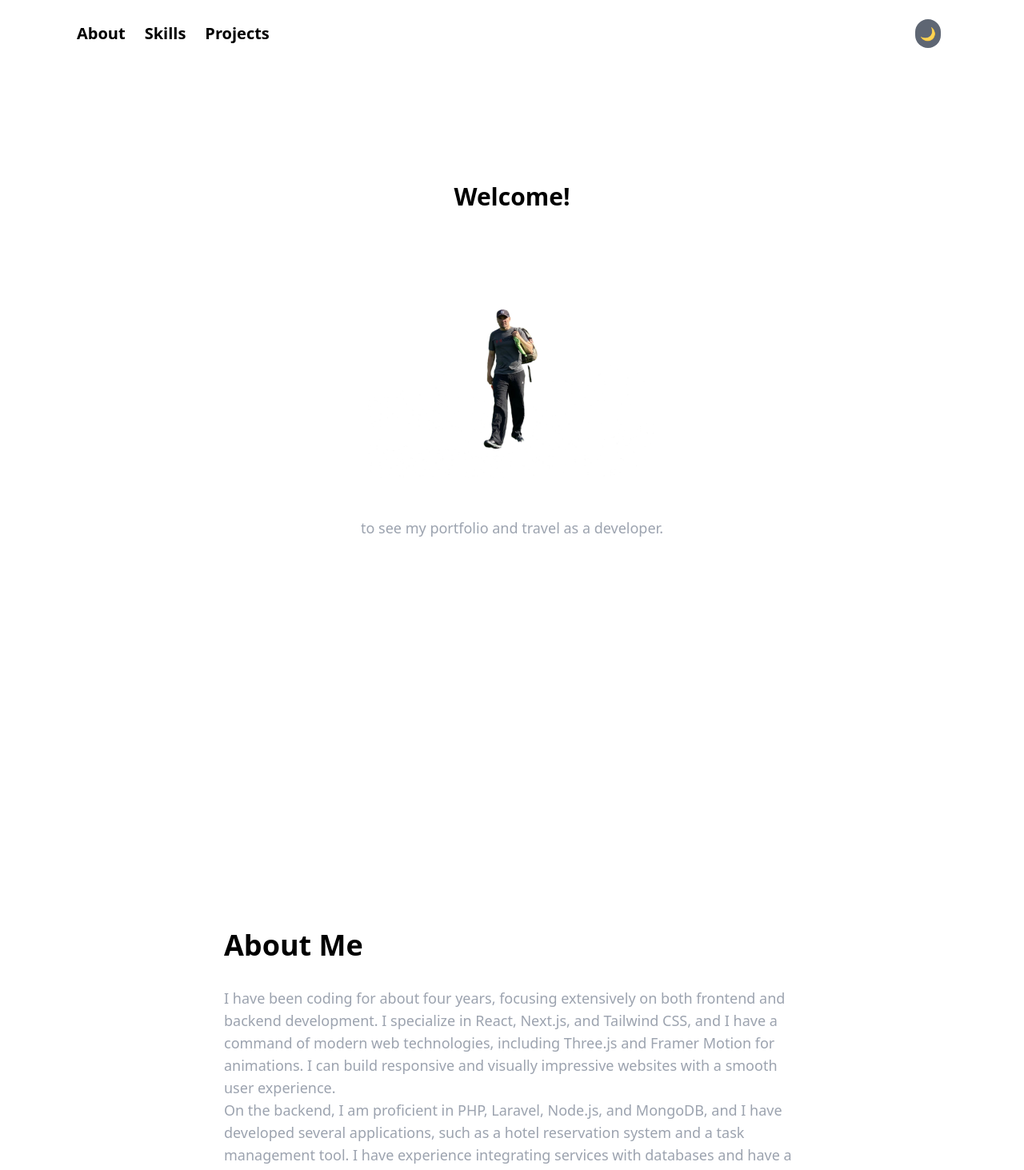
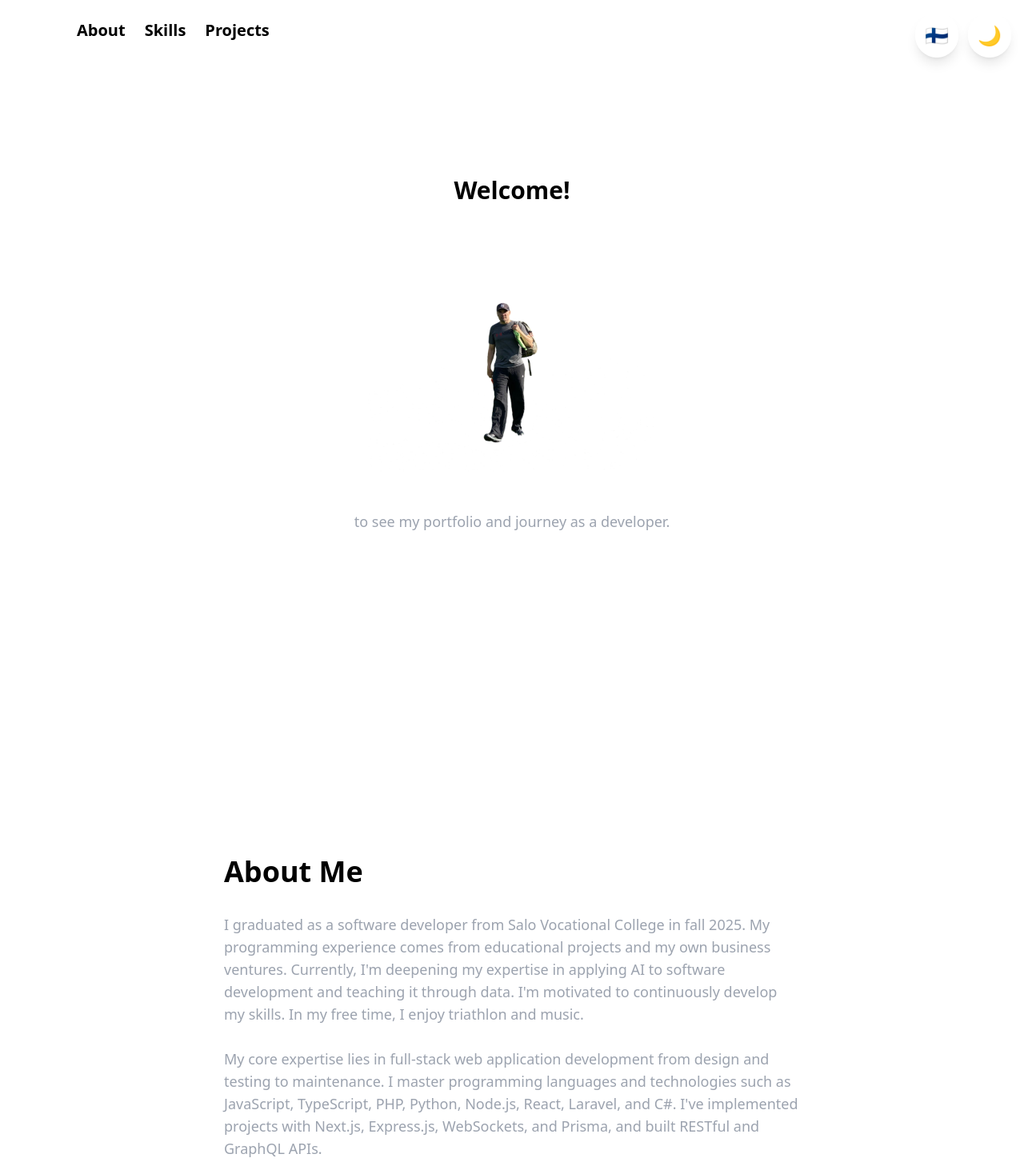
Before and after one commit to Moontags/portfolio, a Next.js app: page / in a window 1280 px wide. Shown: the top 1463 px of the page at 80% size. Built offline with nearby package versions, Linux system fonts and the light colour scheme.

Commit message:
New text updated

```diff
--- a/app/page.tsx
+++ b/app/page.tsx
@@ -3,38 +3,141 @@ import { useState } from "react";
 import { motion } from "framer-motion";
 import Image from "next/image";
 
-const projects = [
-  { title: "Quiz Master", description: "A school project and a quiz application built with Next.js and TypeScript. The application fetches quiz questions from a JSON file and providing responsive user experience. Hosted on Vercel.", image: "/taitaja.png", link: "https://taitaja.vercel.app/" },
-  { title: "Living a Healthy Life", description: " A client website built with React to showcase services offered by a wellness professional. The site features a responsive design and Hosted on Louhi.", image: "/eeva.png", link: "https://www.eevakoskela.fi/" },
-  { title: "Cleaning Made Easy", description: "A static website for a cleaning service company. Technologies: HTML, CSS and hosted on Github pages", image: "/siivousote.png", link: "https://moontags.github.io/siivousote/" },
-  { title: "Lakes of Finland", description: "A web application that displays a gallery of Finnish lakes. The project focuses on using JavaScript to create an interactive user experience, including image manipulation and dynamic content loading.", image: "/jarvi.png", link: "https://moontags.github.io/Finnish_Lakes-_Gallery/" },
-  { title: "Weather App", description: "A web application that fetches real-time weather data using a third-party API. The app demonstrates the ability to handle API requests and dynamically display information to the user.", image: "/w1.png", link: "https://moontags.github.io/Weather_App/" },
-  { title: "Todo app", description: "A task management application built with Next.js. This project showcases the ability to create, edit, and delete tasks, demonstrating fundamental CRUD operations.", image: "/todo1.png", link: "https://todo-lake-nine-41.vercel.app/" },
-
-
-];
+// Käännökset
+const translations = {
+  en: {
+    welcome: "Welcome!",
+    portfolioText: "to see my portfolio and journey as a developer.",
+    about: "About Me",
+    aboutText1: "I graduated as a software developer from Salo Vocational College in fall 2025. My programming experience comes from educational projects and my own business ventures. Currently, I'm deepening my expertise in applying AI to software development and teaching it through data. I'm motivated to continuously develop my skills. In my free time, I enjoy triathlon and music.",
+    aboutText2: "My core expertise lies in full-stack web application development from design and testing to maintenance. I master programming languages and technologies such as JavaScript, TypeScript, PHP, Python, Node.js, React, Laravel, and C#. I've implemented projects with Next.js, Express.js, WebSockets, and Prisma, and built RESTful and GraphQL APIs.",
+    aboutText3: "I have experience with both relational databases (MySQL, PostgreSQL) and NoSQL databases (MongoDB). I understand performance optimization, SEO fundamentals, and key security practices (OWASP Top 10, encryption, JWT, OAuth). I work with cloud services like AWS, Vercel, Render, and Docker, applying DevOps principles and CI/CD pipelines.",
+    aboutText4: "I also have knowledge of AI technologies including TensorFlow and PyTorch. I have a keen eye for UI/UX design and pay close attention to detail. My projects are well-documented and scalable.",
+    skills: "Skills",
+    frontendTech: "Frontend Technologies:",
+    backendTech: "Backend Technologies:",
+    databases: "Databases:",
+    versionControl: "Version Control & Tools:",
+    projectManagement: "Project Management & Collaboration:",
+    graphicDesign: "Graphic Design:",
+    projects: "Projects",
+    viewButton: "View",
+    nextButton: "Next",
+    project1Title: "Quiz Master",
+    project1Desc: "A school project and a quiz application built with Next.js and TypeScript. The application fetches quiz questions from a JSON file and providing responsive user experience. Hosted on Vercel.",
+    project2Title: "Living a Healthy Life",
+    project2Desc: "A client website built with React to showcase services offered by a wellness professional. The site features a responsive design and Hosted on Louhi.",
+    project3Title: "Cleaning Made Easy",
+    project3Desc: "A static website for a cleaning service company. Technologies: HTML, CSS and hosted on Github pages",
+    project4Title: "Lakes of Finland",
+    project4Desc: "A web application that displays a gallery of Finnish lakes. The project focuses on using JavaScript to create an interactive user experience, including image manipulation and dynamic content loading.",
+    project5Title: "Weather App",
+    project5Desc: "A web application that fetches real-time weather data using a third-party API. The app demonstrates the ability to handle API requests and dynamically display information to the user.",
+    project6Title: "Todo app",
+    project6Desc: "A task management application built with Next.js. This project showcases the ability to create, edit, and delete tasks, demonstrating fundamental CRUD operations.",
+  },
+  fi: {
+    welcome: "Tervetuloa!",
+    portfolioText: "nähdäksesi portfolioni ja matkani kehittäjänä.",
+    about: "Tietoa minusta",
+    aboutText1: "Olen syksyllä 2025 Salon ammattiopistosta valmistunut ohjelmistokehittäjä. Kokemusta ohjelmoinnista on kertynyt koulutuksen projekteista sekä oman yritystoiminnan kautta. Tällä hetkellä syvennän osaamistani tekoälyn soveltamisessa ohjelmistokehityksessä ja sen opettamisessa datan avulla. Olen motivoitunut kehittämään taitojani jatkuvasti. Harrastuksiini kuuluu triathlon ja musiikki.",
+    aboutText2: "Erityisosaamistani on full-stack-verkkosovellusten kehittäminen suunnittelusta ja testauksesta ylläpitoon. Hallitsen ohjelmointikieliä ja teknologioita, kuten JavaScript, TypeScript, PHP, Python, Node.js, React, Laravel ja C#. Olen toteuttanut projekteja Next.js:llä, Express.js:llä, WebSocketsilla ja Prismalla, sekä rakentanut RESTful- ja GraphQL-rajapintoja.",
+    aboutText3: "Kokemusta minulla on sekä relaatiotietokannoista (MySQL, PostgreSQL) että NoSQL-tietokannoista (MongoDB). Ymmärrän suorituskyvyn optimointia, SEO:n perusteita sekä tietoturvan keskeiset käytännöt (OWASP Top 10, salaus, JWT, OAuth). Työskentelen pilvipalvelujen kuten AWS:n, Vercelin, Renderin ja Dockerin parissa soveltaen DevOps-periaatteita ja CI/CD-putkia.",
+    aboutText4: "Minulla on myös osaamista tekoälyteknologioista, kuten TensorFlow ja PyTorch. Minulla on tarkka silmä UI/UX-suunnitteluun ja kiinnitän huomiota yksityiskohtiin. Projektini ovat hyvin dokumentoituja ja skaalautuvia.",
+    skills: "Taidot",
+    frontendTech: "Frontend-teknologiat:",
+    backendTech: "Backend-teknologiat:",
+    databases: "Tietokannat:",
+    versionControl: "Versionhallinta & Työkalut:",
+    projectManagement: "Projektinhallinta & Yhteistyö:",
+    graphicDesign: "Graafinen suunnittelu:",
+    projects: "Projektit",
+    viewButton: "Katso",
+    nextButton: "Seuraava",
+    project1Title: "Tietovisailumestari",
+    project1Desc: "Kouluprojekti ja tietovisailusovellus rakennettu Next.js:llä ja TypeScriptillä. Sovellus hakee kysymykset JSON-tiedostosta tarjoten responsiivisen käyttökokemuksen. Isännöity Vercelissä.",
+    project2Title: "Terveellinen elämä",
+    project2Desc: "Asiakassivusto rakennettu Reactilla esittelemään hyvinvointiammattilaisen palveluita. Sivusto sisältää responsiivisen suunnittelun ja on isännöity Louhella.",
+    project3Title: "Siivous helpoksi",
+    project3Desc: "Staattinen verkkosivusto siivouspalveluyritykselle. Teknologiat: HTML, CSS ja isännöity Github pagesissa.",
+    project4Title: "Suomen järvet",
+    project4Desc: "Verkkosovellus, joka näyttää gallerian suomalaisista järvistä. Projekti keskittyy JavaScriptin käyttöön interaktiivisen käyttökokemuksen luomiseen, sisältäen kuvankäsittelyn ja dynaamisen sisällön lataamisen.",
+    project5Title: "Sääsovellus",
+    project5Desc: "Verkkosovellus, joka hakee reaaliaikaista säädataa kolmannen osapuolen API:sta. Sovellus osoittaa kykyä käsitellä API-pyyntöjä ja näyttää tietoa dynaamisesti käyttäjälle.",
+    project6Title: "Tehtäväsovellus",
+    project6Desc: "Tehtävienhallintasovellus rakennettu Next.js:llä. Tämä projekti esittelee kykyä luoda, muokata ja poistaa tehtäviä, osoittaen perus CRUD-operaatiot.",
+  }
+};
 
 export default function Home() {
   const [currentProject, setCurrentProject] = useState(0);
+  const [language, setLanguage] = useState<"en" | "fi">("en");
+
+  const t = translations[language];
+
+  const projects = [
+    { title: t.project1Title, description: t.project1Desc, image: "/taitaja.png", link: "https://taitaja.vercel.app/" },
+    { title: t.project2Title, description: t.project2Desc, image: "/eeva.png", link: "https://www.eevakoskela.fi/" },
+    { title: t.project3Title, description: t.project3Desc, image: "/siivousote.png", link: "https://moontags.github.io/siivousote/" },
+    { title: t.project4Title, description: t.project4Desc, image: "/jarvi.png", link: "https://moontags.github.io/Finnish_Lakes-_Gallery/" },
+    { title: t.project5Title, description: t.project5Desc, image: "/w1.png", link: "https://moontags.github.io/Weather_App/" },
+    { title: t.project6Title, description: t.project6Desc, image: "/todo1.png", link: "https://todo-lake-nine-41.vercel.app/" },
+  ];
 
   const nextProject = () => {
     setCurrentProject((prev) => (prev + 1) % projects.length);
   };
 
+  const toggleLanguage = () => {
+    setLanguage(prev => prev === "en" ? "fi" : "en");
+  };
+
   return (
     <div className="flex flex-col items-center text-center bg-background text-foreground mx-1">
 
+      {/* Napit oikeassa yläkulmassa */}
+      <div className="fixed top-4 right-4 z-50 flex items-center gap-2 sm:gap-3">
+
+        {/* Kielivaihtonappi */}
+        <motion.button
+          onClick={toggleLanguage}
+          whileHover={{ scale: 1.1 }}
+          whileTap={{ scale: 0.95 }}
+          className="p-2 sm:p-3 rounded-full bg-white/20 dark:bg-black/30 backdrop-blur-sm shadow-lg hover:bg-white/40 dark:hover:bg-black/50 transition-all"
+          aria-label="Change language"
+        >
+          <span className="text-xl sm:text-2xl">
+            {language === "en" ? "🇫🇮" : "🇬🇧"}
+          </span>
+        </motion.button>
+
+        {/* Tumma/Vaalea tila -nappi */}
+        <motion.button
+          onClick={() => {
+            document.documentElement.classList.toggle('dark');
+          }}
+          whileHover={{ scale: 1.1 }}
+          whileTap={{ scale: 0.95 }}
+          className="p-2 sm:p-3 rounded-full bg-white/20 dark:bg-black/30 backdrop-blur-sm shadow-lg hover:bg-white/40 dark:hover:bg-black/50 transition-all"
+          aria-label="Toggle dark mode"
+        >
+          <span className="text-xl sm:text-2xl">
+            <span className="dark:hidden">🌙</span>
+            <span className="hidden dark:inline">☀️</span>
+          </span>
+        </motion.button>
+
+      </div>
+
       {/* Hero Section */}
       <section id="hero" className="min-h-screen flex flex-col justify-start items-center mt-36">
-
-
         <motion.h1
           initial={{ scale: 0, opacity: 0 }}
           whileInView={{ scale: 1, opacity: 1 }}
           transition={{ duration: 1 }}
           className="text-3xl font-bold"
         >
-              Welcome!
+          {t.welcome}
         </motion.h1>
 
         <motion.div
@@ -42,11 +145,11 @@ export default function Home() {
           whileInView={{ scale: 1, opacity: 1, rotate: 720 }}
           transition={{ repeatType: "reverse", duration: 2, ease: "linear" }}
         >
-              <Image src="/me.png" alt="Rotating Earth" width={360} height={300} className="rounded-md mt-16" />
+          <Image src="/me.png" alt="Profile" width={360} height={300} className="rounded-md mt-16" />
         </motion.div>
 
         <p className="text-lg text-gray-400 mt-12 mx-4">
-              to see my portfolio and travel as a developer.
+          {t.portfolioText}
         </p>
       </section>
 
@@ -58,25 +161,17 @@ export default function Home() {
           transition={{ duration: 2 }}
           className="text-4xl font-bold mb-8"
         >
-          About Me
+          {t.about}
         </motion.h2>
 
         <p className="text-lg text-gray-400 mb-10">
-        <span>
-            I have been coding for about four years, focusing extensively on both frontend and backend development. I specialize in React, Next.js, and Tailwind CSS, and I have a command of modern web technologies, including Three.js and Framer Motion for animations. I can build responsive and visually impressive websites with a smooth user experience.
-          </span>
-          <br />
-          <span>
-            On the backend, I am proficient in PHP, Laravel, Node.js, and MongoDB, and I have developed several applications, such as a hotel reservation system and a task management tool. I have experience integrating services with databases and have a solid understanding of API development.
-          </span>
-          <br />
-          <span>
-            My projects demonstrate expertise in CI/CD pipelines, GitHub Actions, Prisma, and Supabase. I am also skilled in tools like Docker and AWS. I built the chat application, showcasing my interest in innovative concepts.
-          </span>
-          <br />
-          <span>
-            I have a keen eye for UI/UX design and pay close attention to detail. My projects are well-documented and scalable. I am a fast learner and continuously enhance my skill set!!
-          </span>
+          <span>{t.aboutText1}</span>
+          <br /><br />
+          <span>{t.aboutText2}</span>
+          <br /><br />
+          <span>{t.aboutText3}</span>
+          <br /><br />
+          <span>{t.aboutText4}</span>
         </p>
       </section>
 
@@ -88,11 +183,11 @@ export default function Home() {
           transition={{ duration: 2 }}
           className="text-4xl font-bold mb-10"
         >
-          Skills
+          {t.skills}
         </motion.h2>
 
         <div className="text-lg text-gray-400 text-left">
-            <h3 className="text-foreground font-semibold mb-2">Frontend Technologies:</h3>
+          <h3 className="text-foreground font-semibold mb-2">{t.frontendTech}</h3>
           <div className="flex flex-wrap gap-2">
             <span className="block">HTML</span>
             <span className="block">CSS</span>
@@ -105,7 +200,7 @@ export default function Home() {
         </div>
 
         <div className="text-lg text-gray-400 text-left mt-6">
-            <h3 className="text-foreground font-semibold mb-2">Backend Technologies:</h3>
+          <h3 className="text-foreground font-semibold mb-2">{t.backendTech}</h3>
           <div className="flex flex-wrap gap-2">
             <span className="block">PHP</span>
             <span className="block">C#</span>
@@ -120,7 +215,7 @@ export default function Home() {
         </div>
 
         <div className="text-lg text-gray-400 text-left mt-6">
-            <h3 className="text-foreground font-semibold mb-2">Databases:</h3>
+          <h3 className="text-foreground font-semibold mb-2">{t.databases}</h3>
           <div className="flex flex-wrap gap-2">
             <span className="block">MySQL</span>
             <span className="block">MongoDB</span>
@@ -130,7 +225,7 @@ export default function Home() {
         </div>
 
         <div className="text-lg text-gray-400 text-left mt-6">
-            <h3 className="text-foreground font-semibold mb-2">Version Control & Tools:</h3>
+          <h3 className="text-foreground font-semibold mb-2">{t.versionControl}</h3>
           <div className="flex flex-wrap gap-2">
             <span className="block">GitHub</span>
             <span className="block">GitHub Actions</span>
@@ -143,7 +238,7 @@ export default function Home() {
         </div>
 
         <div className="text-lg text-gray-400 text-left mt-6">
-            <h3 className="text-foreground font-semibold mb-2">Project Management & Collaboration:</h3>
+          <h3 className="text-foreground font-semibold mb-2">{t.projectManagement}</h3>
           <div className="flex flex-wrap gap-2">
             <span className="block">Scrum</span>
             <span className="block">Trello</span>
@@ -152,7 +247,7 @@ export default function Home() {
         </div>
 
         <div className="text-lg text-gray-400 text-left mt-6">
-            <h3 className="text-foreground font-semibold mb-2">Graphic Design:</h3>
+          <h3 className="text-foreground font-semibold mb-2">{t.graphicDesign}</h3>
           <div className="flex flex-wrap gap-2">
             <span className="block">Figma</span>
             <span className="block">Photoshop</span>
@@ -172,7 +267,7 @@ export default function Home() {
           transition={{ duration: 2 }}
           className="text-4xl font-bold mt-10"
         >
-          Projects
+          {t.projects}
         </motion.h2>
 
         <motion.div
@@ -213,7 +308,7 @@ export default function Home() {
                           hover:shadow-xl hover:brightness-125
                           active:shadow-md"
               >
-                  View
+                {t.viewButton}
               </motion.a>
 
               <motion.button
@@ -227,9 +322,8 @@ export default function Home() {
                           hover:shadow-xl hover:brightness-125
                           active:shadow-md"
               >
-                  Next
+                {t.nextButton}
               </motion.button>
-
             </div>
           </div>
         </motion.div>
--- a/components/Header.tsx
+++ b/components/Header.tsx
@@ -1,14 +1,8 @@
 "use client";
-import { useTheme } from "next-themes";
-import { useEffect, useState } from "react";
+// ...existing code...
 
 export default function Header() {
-  const { setTheme, resolvedTheme } = useTheme();
-  const [mounted, setMounted] = useState(false);
-
-  useEffect(() => {
-    setMounted(true);
-  }, []);
+  // ...existing code...
 
   return (
     <header className="top-0 left-0 w-full bg-white/10 dark:bg-transparent z-50">
@@ -20,16 +14,7 @@ export default function Header() {
           <a href="#projects" className="hover:text-blue-500 dark:hover:text-blue-400">Projects</a>
         </nav>
 
-        {/* Dark Mode Toggle */}
-        {mounted && resolvedTheme && (
-          <button
-            onClick={() => setTheme(resolvedTheme === "dark" ? "light" : "dark")}
-            className="p-1.5 mx-2 rounded-full bg-gray-700 dark:bg-gray-600 transition-colors
-                       hover:bg-gray-500 dark:hover:bg-gray-700 ease-in-out duration-500 opacity-80"
-          >
-            {resolvedTheme === "dark" ? "☀️" : "🌙"}
-          </button>
-        )}
+        {/* ...existing code... */}
       </div>
     </header>
   );
```
Lines whose indentation alone changed are shown as unchanged.
